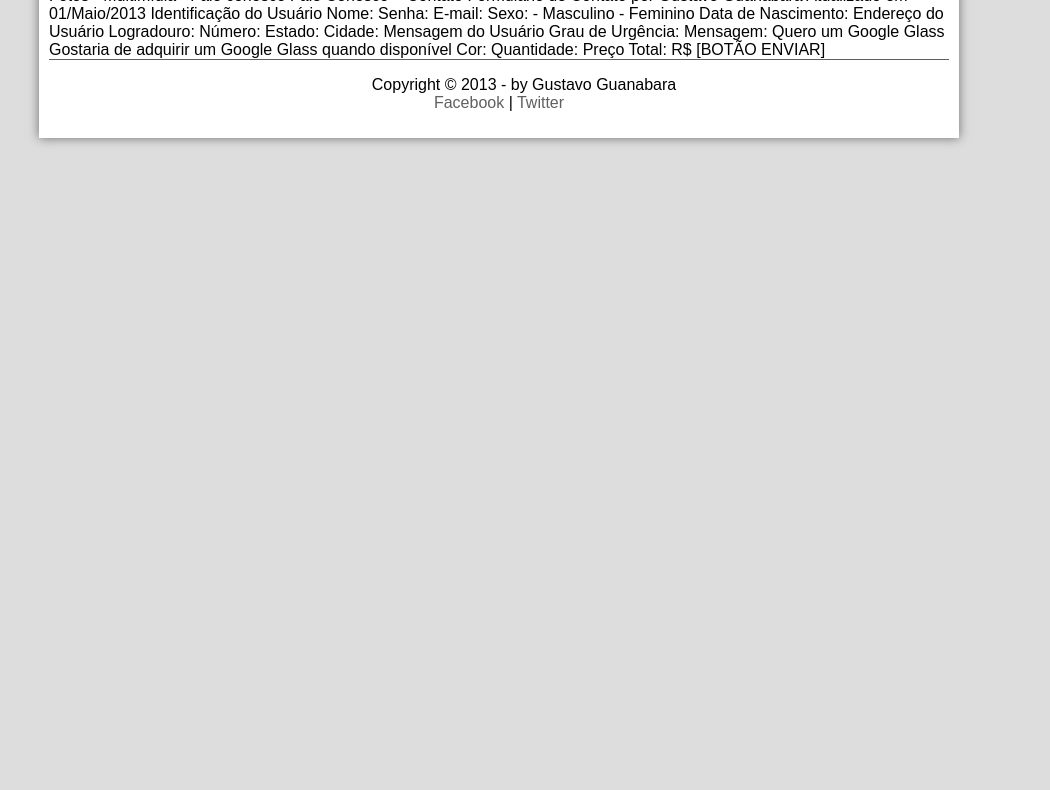
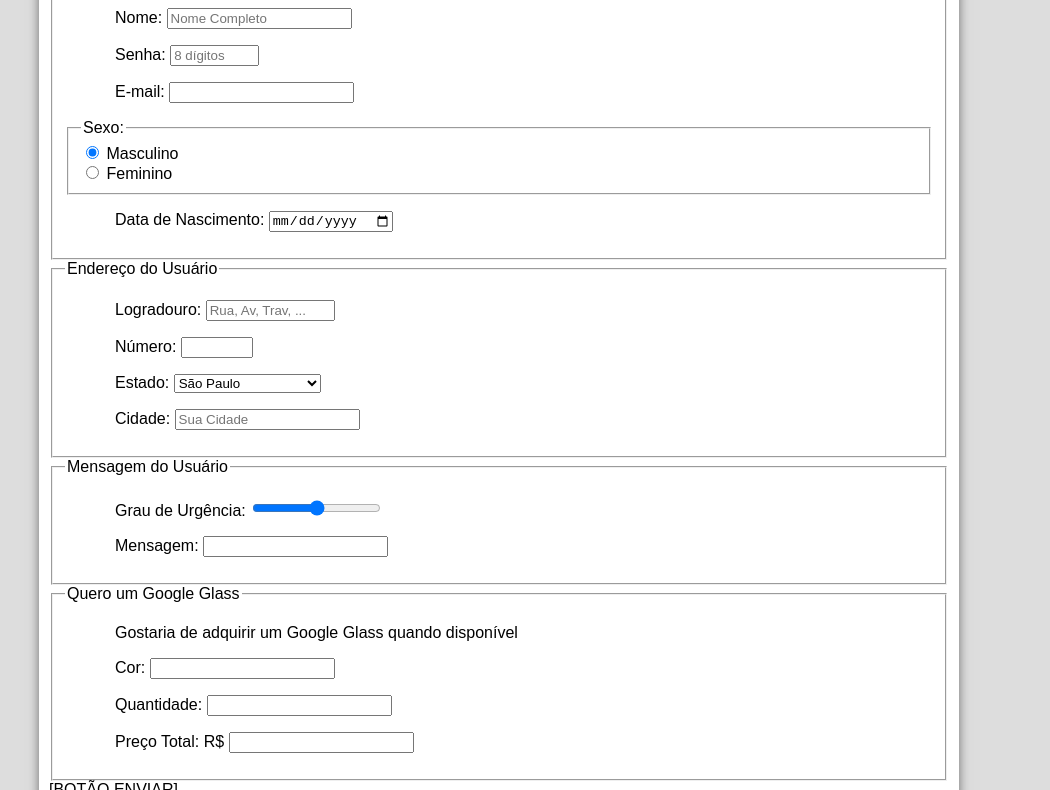
Before and after one commit to LilianeCosta767/HTML, a plain HTML site: page projeto-glass-html5/fale-conosco.html in a window 1280 px wide. Shown: the part 207-997 px from the top of the page, without its empty margins (141-1191 px from the left). Before the commit the page ends 800 px from the top, so only its background shows below. Drawn offline with Linux system fonts and the light colour scheme.

Commit message:
implementacao de dropdown e auto complete na pagina fale-conosco.html

```diff
--- a/projeto-glass-html5/fale-conosco.html
+++ b/projeto-glass-html5/fale-conosco.html
@@ -5,6 +5,7 @@
     <meta charset="UTF-8"/>
     <title>Tudo sobre Google Glass</title>
     <link rel="stylesheet" href="_css/estilo.css">
+    <link rel="stylesheet" href="./_css/form.css">
 </head>
 <script src="./_javascript/funcoes.js"></script>
 <body>
@@ -30,50 +31,64 @@
         </nav>
     </header>
 
-Google Glass
-A revolução do Google está chegando
+    <form method="post" id="fContato" action="mailto:contato@cursoemvideo.com">
+        <fieldset id="usuario">
+            <legend>Identificação do Usuário</legend>
+            <p><label for="cNome">Nome: </label> <input type="text" name="tNome" id="cNome" size="20" maxlength="30" placeholder="Nome Completo"/></p>
+            <p><label for="cSenha">Senha: </label> <input type="password" name="tSenha" id="cSenha" size="8" maxlength="8" placeholder="8 dígitos"/></p>
+            <p><label for="cMail">E-mail: </label> <input type="email" name="tMail" id="cMail" size="20" maxlength="40"/></p>
+            <fieldset id="sexo"><legend>Sexo:</legend>
+                <input type="radio" name="tSexo" id="cMas" checked/> <label for="cMas">Masculino</label></br>
+                <input type="radio" name="tSexo" id="cFem"/> <label for="cFem">Feminino</label>
+            </fieldset>
+            <p><label for="cNasc">Data de Nascimento: </label> <input type="date" name="tNasc" id="cNasc"/></p>
+        </fieldset>
 
-[AQUI ENTRA UMA FOTO]
+        <fieldset id="endereco">
+            <legend>Endereço do Usuário</legend>
+            <p><label for="cRua">Logradouro: </label><input type="text" name="tRua" id="cRua" size="13" maxlength="80" placeholder="Rua, Av, Trav, ..."></p>
+            <p><label for="cNum">Número: </label><input type="number" name="tNum" id="cNum" min="0" max="9999"/></p>
+            <p>
+                <label for="cEstado">Estado: </label>
+                    <select name="tEst" id="cEst">
+                        <optgroup label="Região Sudeste">
+                            <option value="rj">Rio de Janeiro</option>
+                            <option selected value="sp">São Paulo</option>
+                            <option value="mg">Minas Gerais</option>
+                        </optgroup>
+                        <optgroup label="Região Sul">
+                            <option value="pr">Parana</option>
+                            <option value="sc">Santa Catarina</option>
+                            <option value="rs">Rio Grande do Sul</option>
+                        </optgroup>
+                    </select>
+            </p>
+            <p><label for="cCid">Cidade: </label><input type="text" name="tCid" id="cCid" maxlength="40" size="20" placeholder="Sua Cidade" list="cidades"> </p>
+            <datalist id="cidades">
+                <option value="Rio de Janeiro"></option>
+                <option value="Nova Iguaçu"></option>
+                <option value="Niterói"></option>
+                <option value="Belford Roxo"></option>
+            </datalist>
+        </fieldset>
 
-Menu Principal
-- Home
-- Especificações
-- Fotos
-- Multimídia
-- Fale conosco
+        <fieldset id="mensagem">
+            <legend>Mensagem do Usuário</legend>
+            <p><label for="cUrg">Grau de Urgência: </label><input type="range" name="tUrg" id="cUrg"/></p>
+            <p><label for="cMsg">Mensagem: </label><input type="" name="tMsg" id="cMsg"/></p>
+        </fieldset>
 
-Fale Conosco > Contato
-Formulário de Contato
-por Gustavo Guanabara
-Atualizado em 01/Maio/2013
-
-Identificação do Usuário
-    Nome:
-    Senha:
-    E-mail:
-    Sexo:
-        - Masculino
-        - Feminino
-    Data de Nascimento:
-
-Endereço do Usuário
-    Logradouro:
-    Número:
-    Estado:
-    Cidade:
-
-Mensagem do Usuário
-    Grau de Urgência:
-    Mensagem:
-
-Quero um Google Glass
-    Gostaria de adquirir um Google Glass quando disponível
-    Cor:
-    Quantidade:
-    Preço Total: R$
+        <fieldset id="pedido">
+            <legend>Quero um Google Glass</legend>
+            <p><label for="cPed">Gostaria de adquirir um Google Glass quando disponível</label></p>
+            <p><label for="cCor">Cor: </label><input type="" name="tCor" id="cCor"/></p>
+            <p><label for="cQtd">Quantidade: </label><input type="" name="tQtd" id="cQtd"/></p>
+            <p><label for="cTot">Preço Total: R$ </label><input type="" name="tTot" id="cTot"/></p>
+        </fieldset>
 
 
-[BOTÃO ENVIAR]
+    [BOTÃO ENVIAR]
+    </form>
 
 <footer id="rodape">
     <p>Copyright &copy; 2013 - by Gustavo Guanabara <br/>
```
